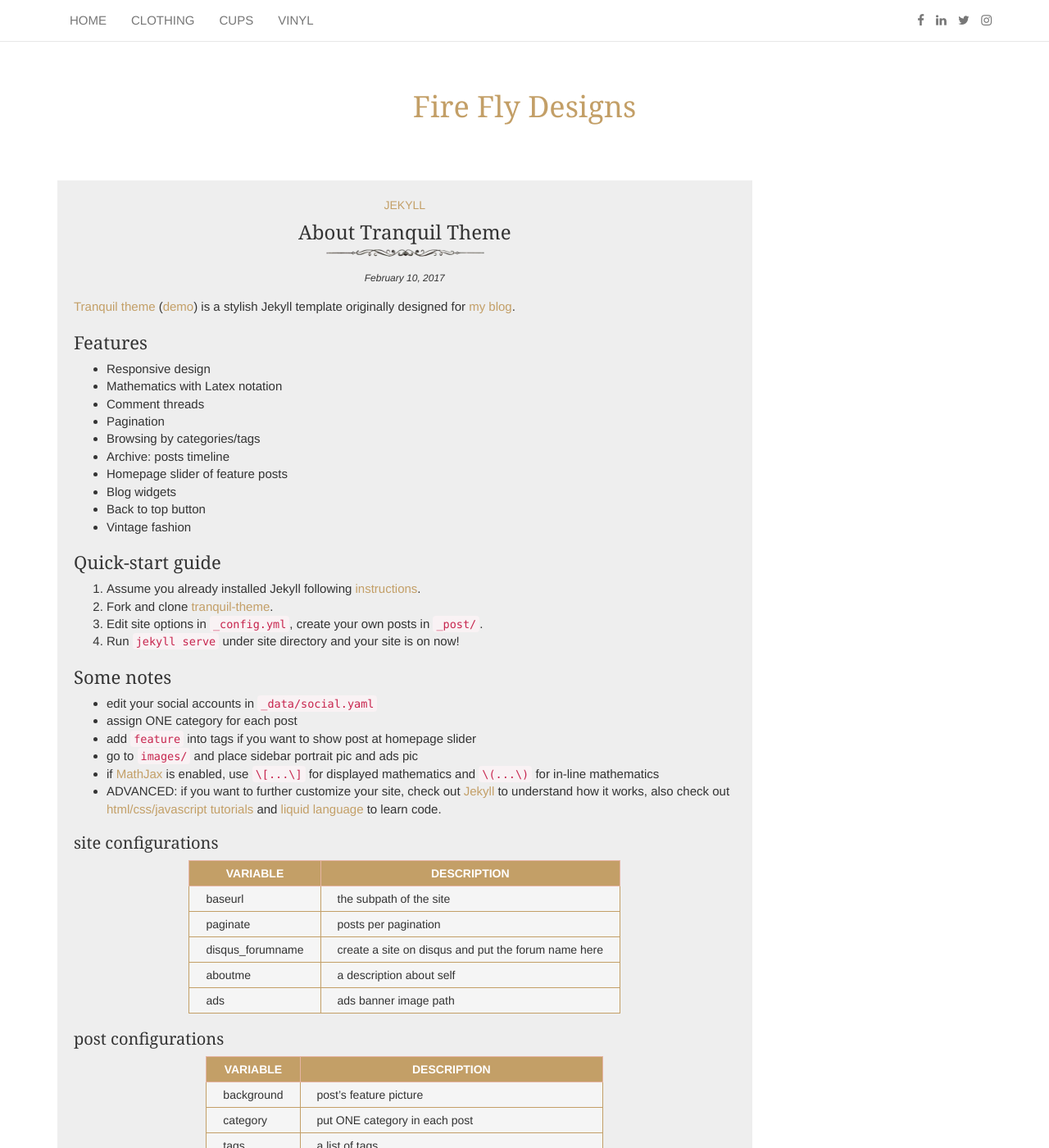
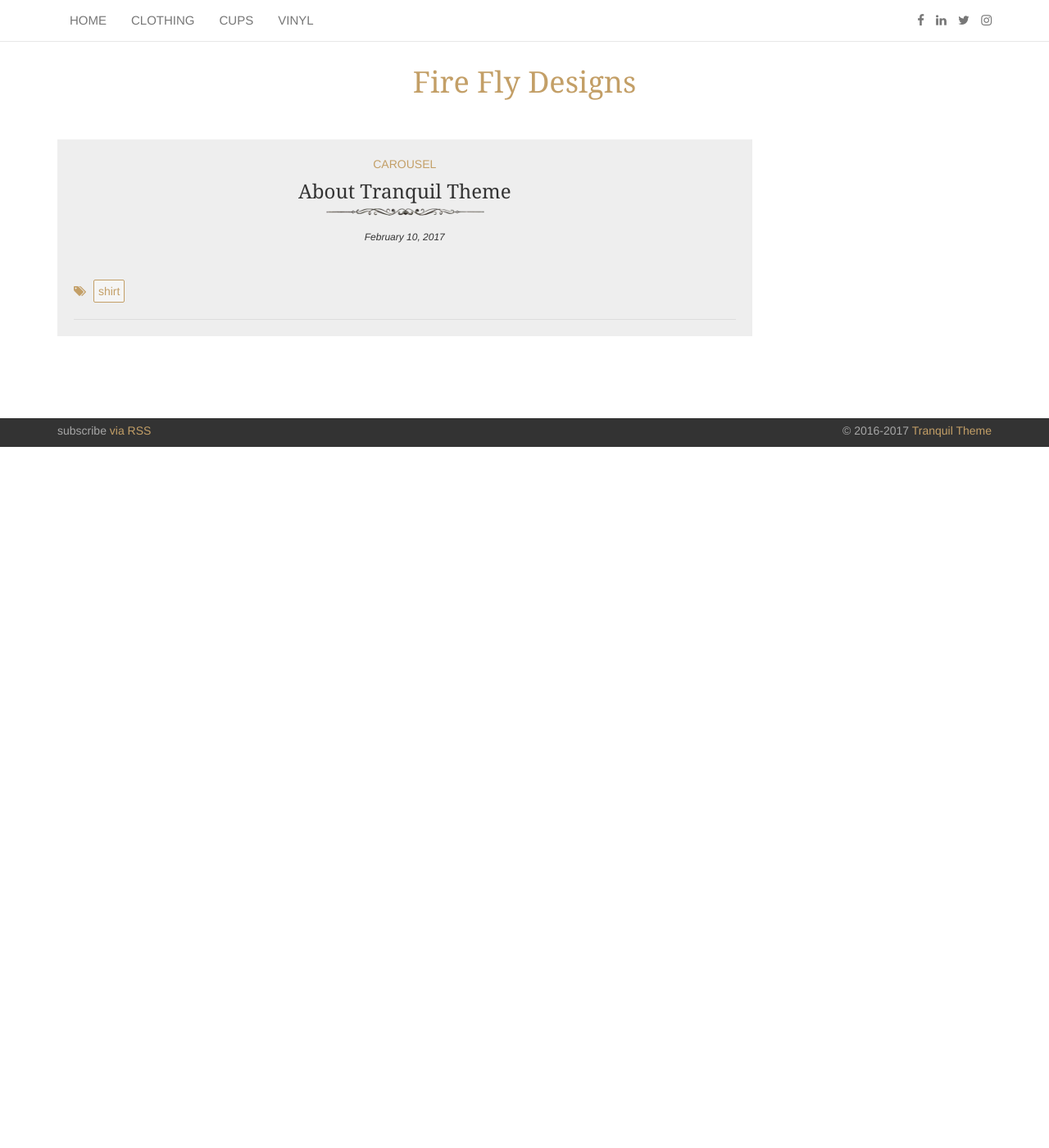
Before and after one commit to fireflydesigns/fireflydesigns.github.io, a Jekyll site: the page built from _posts/2017-02-10-about-tranquil-theme.md, in a window 1280 px wide and 1400 px high. Shown: the whole window at 82% size. Built offline with Jekyll 4.4.1, drawn with Linux system fonts in a browser that asks for light colours; comment, search, counter and statistics services are not loaded; some of the changed text lies outside the part shown.

Commit message:
chore: slider manipulation

```diff
--- a/_includes/header.html
+++ b/_includes/header.html
@@ -30,6 +30,6 @@
 
 <div class="text-center">
   <div class="container">
-    <h1 class="docs-title"><a class=" noactive" href="{{ '/' | prepend: site.baseurl }}">{{ site.title }}</a></h1>
+    <h1 class="docs-title"><a class="" href="{{ '/' | prepend: site.baseurl }}">{{ site.title }}</a></h1>
   </div>
 </div>
--- a/_includes/slider.html
+++ b/_includes/slider.html
@@ -1,7 +1,7 @@
 <div class="container bottom-space">
 	<div id="carousel-example-generic" class="carousel slide" data-ride="carousel">
 		{% if site.tags.feature.size > 10 %}
-		{% assign length = 5 %}
+		{% assign length = site.tags.feature.size %}
 		{% else %}
 		{% assign length = site.tags.feature.size %}
 		{% endif %}
--- a/_posts/2017-02-10-about-tranquil-theme.md
+++ b/_posts/2017-02-10-about-tranquil-theme.md
@@ -1,58 +1,6 @@
 ---
 layout: post
-title:  "About Tranquil Theme"
-date:   2017-02-10 12:50:00 +0800
 background: "/images/bg.jpg"
-category: jekyll
-tags: cups glitter feature
+category: carousel
+tags: shirt feature
 ---
-
-[Tranquil theme](https://github.com/swang2015/tranquil-theme) ([demo](http://swang2015.github.io/tranquil-theme/)) is a stylish Jekyll template originally designed for [my blog](http://swang2015.github.io/).
-
-## Features
-
-- Responsive design
-- Mathematics with Latex notation
-- Comment threads
-- Pagination
-- Browsing by categories/tags
-- Archive: posts timeline
-- Homepage slider of feature posts
-- Blog widgets
-- Back to top button
-- Vintage fashion
-
-## Quick-start guide
-
-1. Assume you already installed Jekyll following [instructions](https://jekyllrb.com/docs/quickstart/).
-2. Fork and clone [tranquil-theme](https://github.com/swang2015/tranquil-theme.git).
-3. Edit site options in `_config.yml`, create your own posts in `_post/`.
-4. Run `jekyll serve` under site directory and your site is on now!
-
-## Some notes
-
-- edit your social accounts in `_data/social.yaml`
-- assign ONE category for each post
-- add `feature` into tags if you want to show post at homepage slider
-- go to `images/` and place sidebar portrait pic and ads pic
-- if [MathJax](https://www.mathjax.org/) is enabled, use `\[...\]` for displayed mathematics and `\(...\)` for in-line mathematics
-- ADVANCED: if you want to further customize your site, check out [Jekyll](https://jekyllrb.com/docs/home/) to understand how it works, also check out [html/css/javascript tutorials](http://www.w3schools.com/) and [liquid language](http://shopify.github.io/liquid/) to learn code.
-
-### site configurations
-
-| Variable | Description |
-| --- | --- |
-| baseurl | the subpath of the site |
-| paginate | posts per pagination |
-| disqus_forumname | create a site on disqus and put the forum name here |
-| aboutme | a description about self |
-| ads | ads banner image path |
-
-### post configurations
-
-| Variable | Description |
-| --- | --- |
-| background | post's feature picture |
-| category | put ONE category in each post |
-| tags | a list of tags |
-| math | set `true` or `false` to enable MathJax mathematics |
--- a/styles/css/tranquil.css
+++ b/styles/css/tranquil.css
@@ -10,8 +10,8 @@
 }
 
 .docs-title {
-	padding-top: 10rem;
-	padding-bottom: 5rem;
+	padding-top: 7rem;
+	padding-bottom: 3rem;
 	margin: 10px 0 20px 0;
 }
 
@@ -261,7 +261,7 @@
 }
 
 .bottom-space {
-	margin-bottom: 80px;
+	margin-bottom: 50px;
 }
 
 .tag-post-list {
@@ -272,6 +272,15 @@
 
 @media (max-width: 539px) {
 	.tag-post-list { margin-left: 0; }
+	.bottom-space { margin-bottom: 85px; }
+}
+
+@media (max-width: 411px) {
+	.bottom-space { margin-bottom: 105px; }
+}
+
+@media (max-width: 375px) {
+	.bottom-space { margin-bottom: 132px; }
 }
 
 .tags-expo-list {
```
Also changed, not shown: _posts/2016-07-31-welcome-to-jekyll.md (+2 -23 lines), _posts/2016-11-01-MathJax-usage.md (+2 -5 lines), category.html (deleted, +0 -83 lines).
